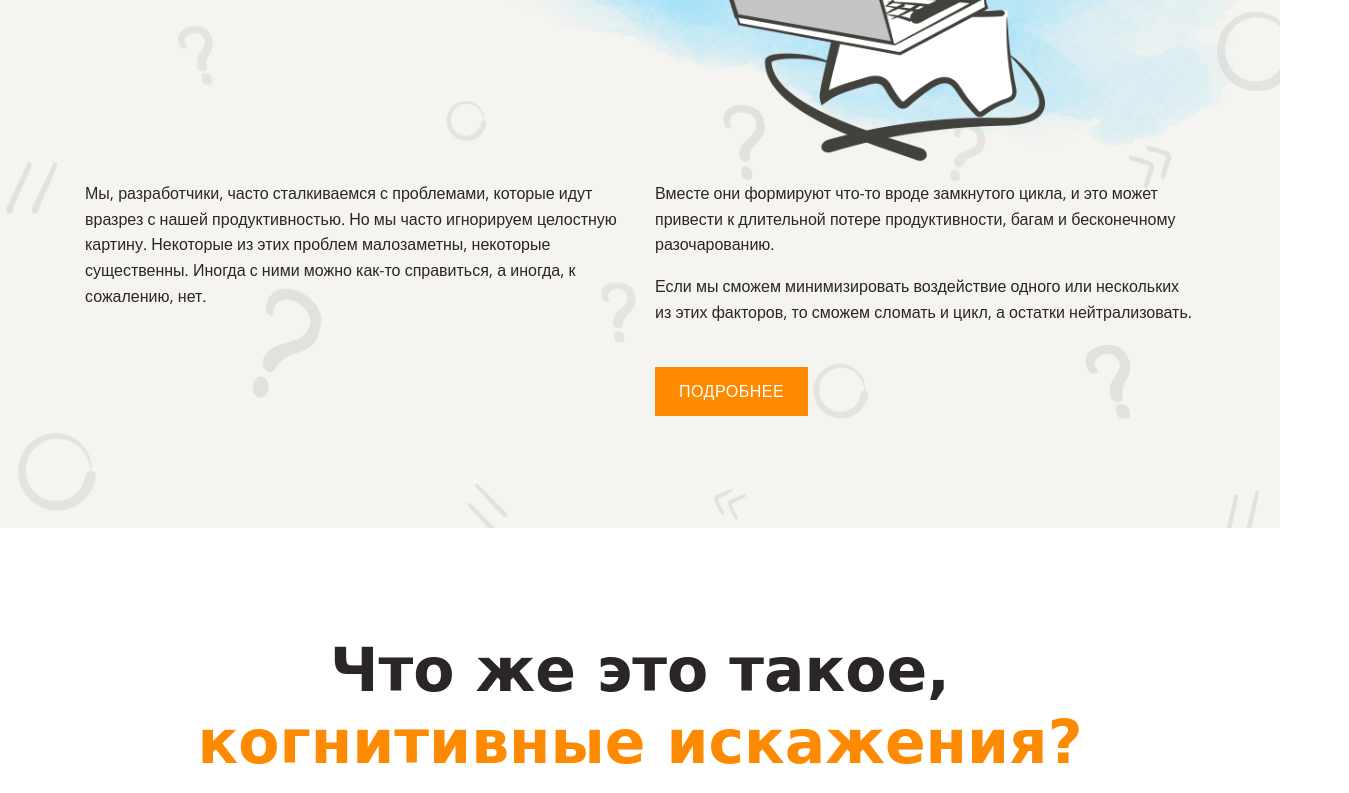
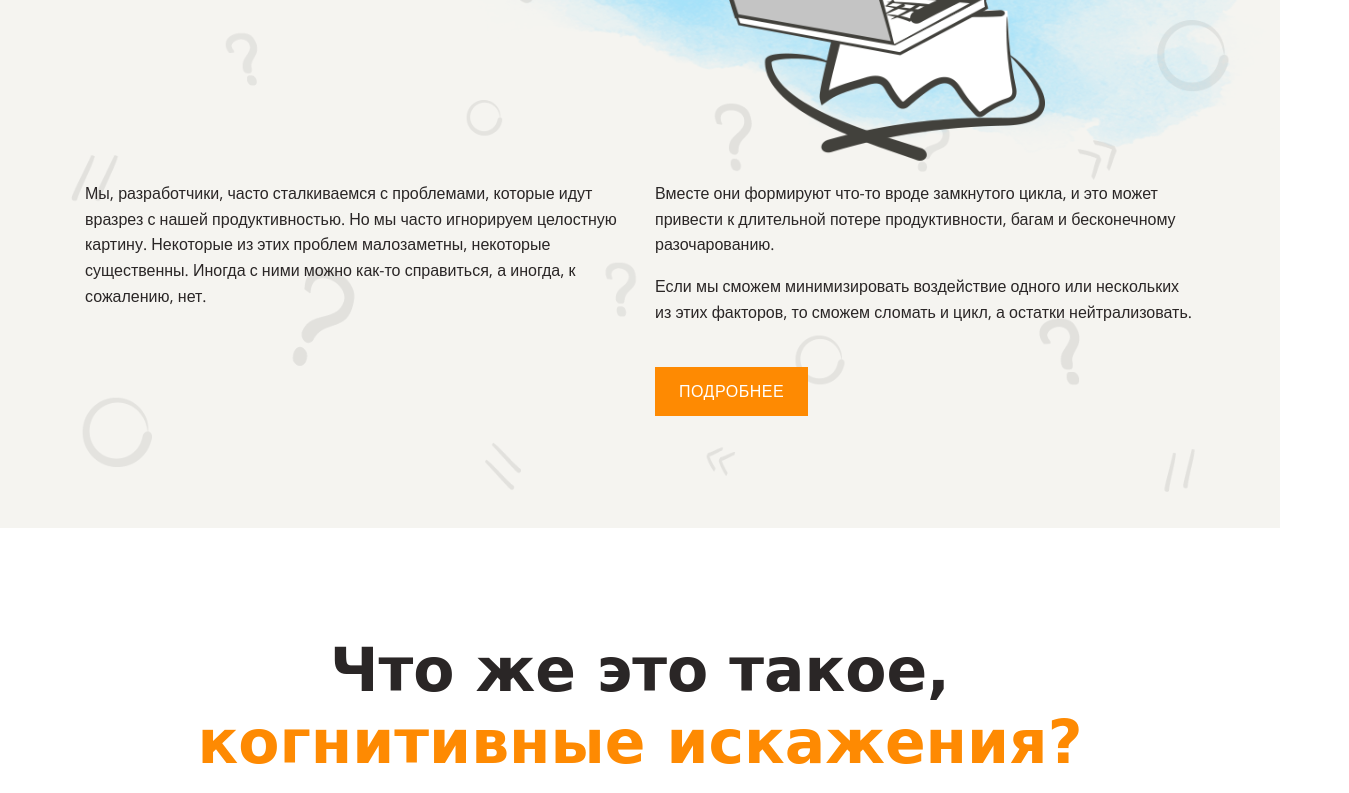
Before and after one commit to oltitov/layout-designer-project-lvl1, a website: page src/index.html in a window 1280 px wide. Shown: the part 379-1172 px from the top of the page, 1349 px wide, since content can reach past the window. Drawn offline with nearby package versions, Linux system fonts and the light colour scheme; a web font is replaced by a local one.

Commit message:
fix: testing in test :)

```diff
--- a/src/styles/style.css
+++ b/src/styles/style.css
@@ -90,6 +90,7 @@ body {
 
 .bg-image {
   position: relative;
+  overflow: hidden;
 }
 
 .bg-image::before {
@@ -100,7 +101,7 @@ body {
   width: 100%;
   height: 105%;
 
-  background: url('../images/background.png') no-repeat center center/cover;
+  background: url('../images/background.png') no-repeat center center/contain;
 
   opacity: 0.1;
 
```
